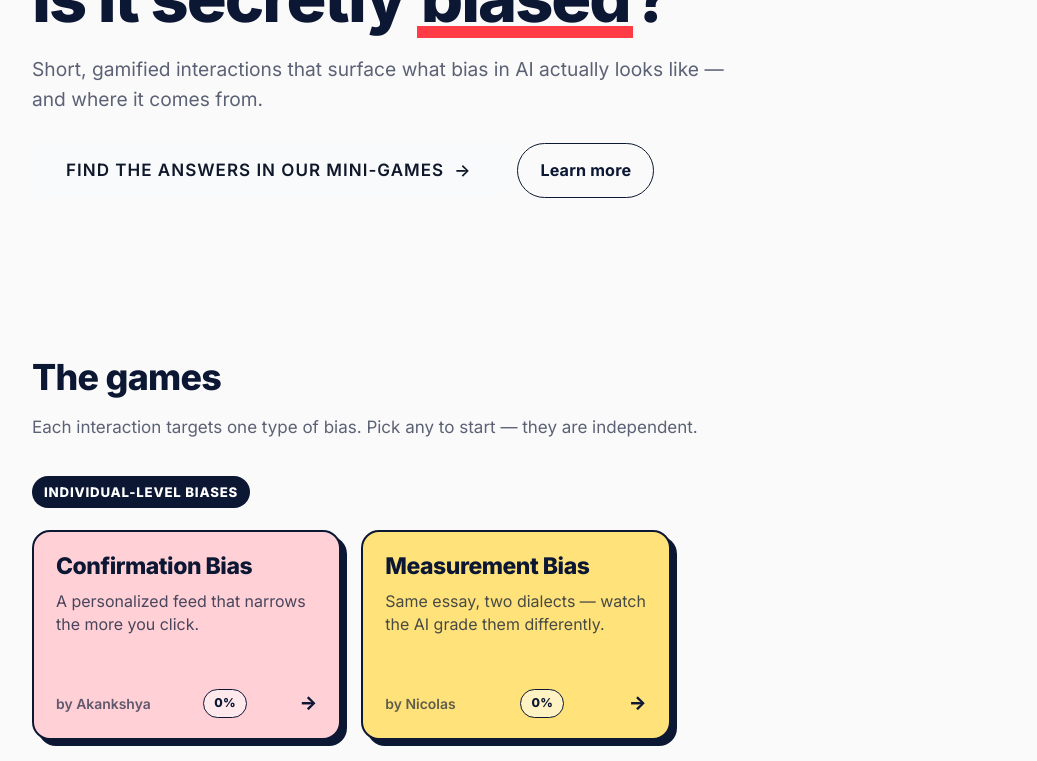
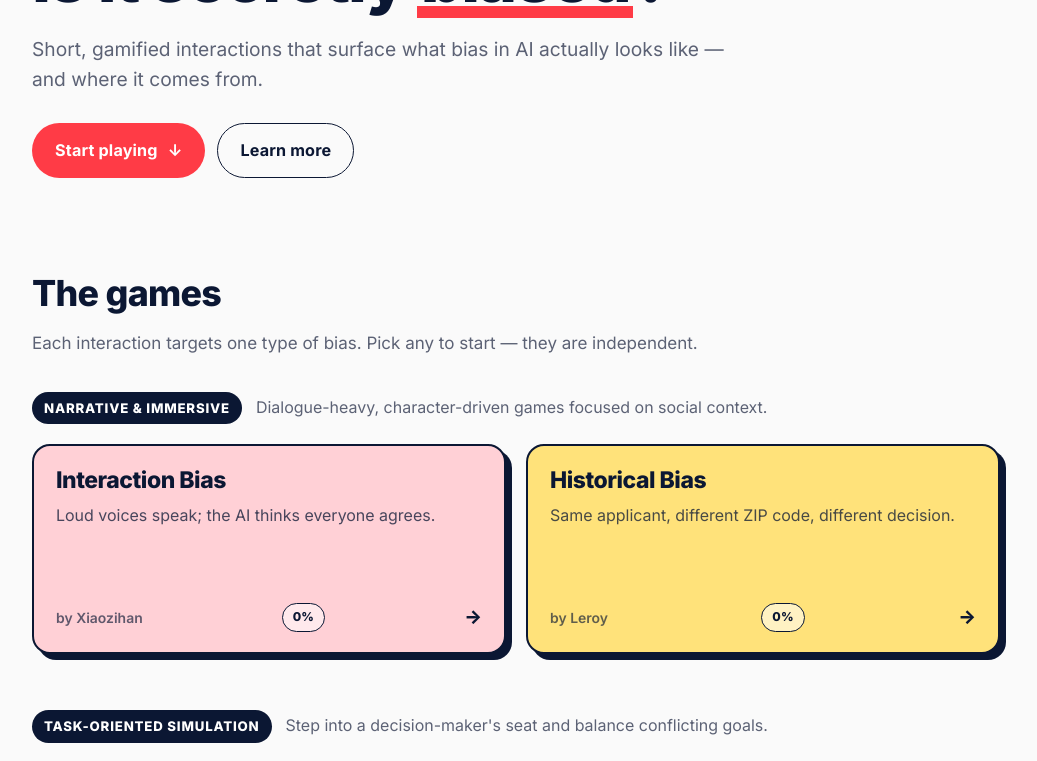
Before and after one commit to Nyckii/ai-literacy-website, a React (Vite) app: page / in a window 1280 px wide. Shown: the part 340-1101 px from the top of the page, without its empty margins (124-1161 px from the left). Built offline with nearby package versions, Linux system fonts and the light colour scheme.

Commit message:
Some style adaptions

```diff
--- a/src/data/games.ts
+++ b/src/data/games.ts
@@ -1,13 +1,6 @@
+// Pedagogical taxonomy — where the bias sits in the AI lifecycle.
+// Used by individual game pages and the Bias Recap quiz.
 export type BiasLevel = "individual" | "multi-level" | "group";
-
-export type Game = {
-  slug: string;
-  title: string;
-  level: BiasLevel;
-  author: string;
-  short: string;
-  description: string;
-};
 
 export const LEVEL_LABELS: Record<BiasLevel, string> = {
   individual: "Individual-level biases",
@@ -15,11 +8,40 @@ export const LEVEL_LABELS: Record<BiasLevel, string> = {
   group: "Group-level biases",
 };
 
+// UX taxonomy — how the player encounters the bias.
+// Used by the home page to group games by interaction style.
+export type GameStyle = "narrative" | "task" | "visual";
+
+export const STYLE_LABELS: Record<GameStyle, string> = {
+  narrative: "Narrative & Immersive",
+  task: "Task-Oriented Simulation",
+  visual: "Visual Experiment",
+};
+
+export const STYLE_DESCRIPTIONS: Record<GameStyle, string> = {
+  narrative:
+    "Dialogue-heavy, character-driven games focused on social context.",
+  task: "Step into a decision-maker's seat and balance conflicting goals.",
+  visual:
+    "Minimalist controls, high-impact visual results — built for the Aha! moment.",
+};
+
+export type Game = {
+  slug: string;
+  title: string;
+  level: BiasLevel;
+  style: GameStyle;
+  author: string;
+  short: string;
+  description: string;
+};
+
 export const games: Game[] = [
   {
     slug: "confirmation-bias",
     title: "Confirmation Bias",
     level: "individual",
+    style: "task",
     author: "Akankshya",
     short: "A personalized feed that narrows the more you click.",
     description:
@@ -29,6 +51,7 @@ export const games: Game[] = [
     slug: "measurement-bias",
     title: "Measurement Bias",
     level: "individual",
+    style: "visual",
     author: "Nicolas",
     short: "Same essay, two dialects — watch the AI grade them differently.",
     description:
@@ -38,6 +61,7 @@ export const games: Game[] = [
     slug: "algorithm-bias",
     title: "Algorithm Bias",
     level: "multi-level",
+    style: "task",
     author: "Nagyung",
     short: "Patterns in the data become unfair outcomes in the model.",
     description:
@@ -47,6 +71,7 @@ export const games: Game[] = [
     slug: "learning-bias",
     title: "Learning Bias",
     level: "multi-level",
+    style: "visual",
     author: "Nagyung",
     short: "Models grab the easiest signal, not the most meaningful one.",
     description:
@@ -56,6 +81,7 @@ export const games: Game[] = [
     slug: "interaction-bias",
     title: "Interaction Bias",
     level: "multi-level",
+    style: "narrative",
     author: "Xiaozihan",
     short: "Loud voices speak; the AI thinks everyone agrees.",
     description:
@@ -65,6 +91,7 @@ export const games: Game[] = [
     slug: "stereotyping-bias",
     title: "Stereotyping Bias",
     level: "multi-level",
+    style: "visual",
     author: "Xiaozihan",
     short:
       "Predict how the AI fills in the blank — then see if you were right.",
@@ -75,6 +102,7 @@ export const games: Game[] = [
     slug: "historical-bias",
     title: "Historical Bias",
     level: "group",
+    style: "narrative",
     author: "Leroy",
     short: "Same applicant, different ZIP code, different decision.",
     description:
@@ -84,6 +112,7 @@ export const games: Game[] = [
     slug: "exclusion-bias",
     title: "Exclusion Bias",
     level: "group",
+    style: "visual",
     author: "Akankshya",
     short: "Helpful advice — for a student who isn’t you.",
     description:
@@ -93,6 +122,7 @@ export const games: Game[] = [
     slug: "representation-bias",
     title: "Representation Bias",
     level: "group",
+    style: "visual",
     author: "Leroy",
     short: "Pick your training set, watch the model take a side.",
     description:
@@ -102,6 +132,7 @@ export const games: Game[] = [
     slug: "mapping-bias",
     title: "Mapping Bias",
     level: "group",
+    style: "visual",
     author: "Nicolas",
     short: "A model trained in Switzerland predicting salaries in Indonesia.",
     description:
@@ -109,6 +140,7 @@ export const games: Game[] = [
   },
 ];
 
+// Grouped by pedagogical level (kept for backwards-compat / other consumers).
 export const gamesByLevel = (Object.keys(LEVEL_LABELS) as BiasLevel[]).map(
   (level) => ({
     level,
@@ -116,3 +148,13 @@ export const gamesByLevel = (Object.keys(LEVEL_LABELS) as BiasLevel[]).map(
     items: games.filter((g) => g.level === level),
   }),
 );
+
+// Grouped by interaction style — used by the home page.
+export const gamesByStyle = (Object.keys(STYLE_LABELS) as GameStyle[]).map(
+  (style) => ({
+    style,
+    label: STYLE_LABELS[style],
+    description: STYLE_DESCRIPTIONS[style],
+    items: games.filter((g) => g.style === style),
+  }),
+);
--- a/src/index.css
+++ b/src/index.css
@@ -251,8 +251,8 @@ code {
 }
 
 .hero {
-  padding: clamp(24px, 6vw, 56px) 0 clamp(40px, 7vw, 80px);
-  margin-bottom: clamp(40px, 7vw, 72px);
+  padding: clamp(16px, 4vw, 36px) 0 clamp(28px, 4vw, 40px);
+  margin-bottom: 0;
   position: relative;
 }
 
@@ -406,6 +406,10 @@ code {
 
 /* ---------- Games ---------- */
 
+.games {
+  margin-top: clamp(32px, 5vw, 48px);
+}
+
 .games h2 {
   margin-bottom: 8px;
 }
@@ -419,9 +423,17 @@ code {
   margin-bottom: 56px;
 }
 
+.games-group-head {
+  margin-bottom: 20px;
+  display: flex;
+  flex-wrap: wrap;
+  align-items: center;
+  gap: 14px;
+}
+
 .games-group-label {
-  display: inline-block;
-  margin-bottom: 22px;
+  flex-shrink: 0;
+  margin: 0;
   padding: 6px 12px;
   border-radius: 999px;
   background: var(--ink);
@@ -432,11 +444,19 @@ code {
   text-transform: uppercase;
 }
 
+.games-group-desc {
+  flex: 1 1 280px;
+  margin: 0;
+  font-size: 0.94rem;
+  color: var(--text-muted);
+  max-width: 60ch;
+}
+
 .game-grid {
   list-style: none;
   padding: 0;
   display: grid;
-  grid-template-columns: repeat(auto-fill, minmax(260px, 1fr));
+  grid-template-columns: repeat(auto-fit, minmax(260px, 1fr));
   gap: 20px;
 }
 
--- a/src/pages/Home.tsx
+++ b/src/pages/Home.tsx
@@ -1,6 +1,6 @@
 import { useEffect, useState } from "react";
 import { Link } from "react-router-dom";
-import { gamesByLevel } from "../data/games";
+import { gamesByStyle } from "../data/games";
 import {
   getAllGameProgress,
   subscribeToGameProgress,
@@ -31,9 +31,9 @@ export function Home() {
           looks like — and where it comes from.
         </p>
         <div className="hero-cta">
-          <a href="#games" className="btn btn-primary">
-            Find the answers in our mini-games
-            <span aria-hidden>→</span>
+          <a href="#games" className="btn btn-coral">
+            Start playing
+            <span aria-hidden>↓</span>
           </a>
           <Link to="/about" className="btn btn-ghost">
             Learn more
@@ -48,9 +48,12 @@ export function Home() {
           are independent.
         </p>
 
-        {gamesByLevel.map(({ level, label, items }) => (
-          <div key={level} className="games-group">
-            <h3 className="games-group-label">{label}</h3>
+        {gamesByStyle.map(({ style, label, description, items }) => (
+          <div key={style} className="games-group">
+            <div className="games-group-head">
+              <h3 className="games-group-label">{label}</h3>
+              <p className="games-group-desc">{description}</p>
+            </div>
             <ul className="game-grid">
               {items.map((g) => {
                 const progress = progressBySlug[g.slug] ?? 0;
```
